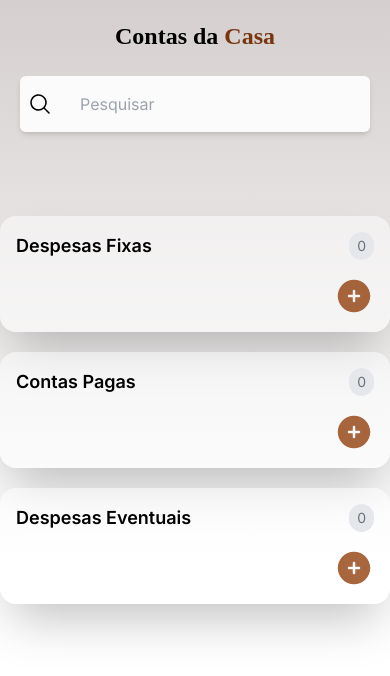
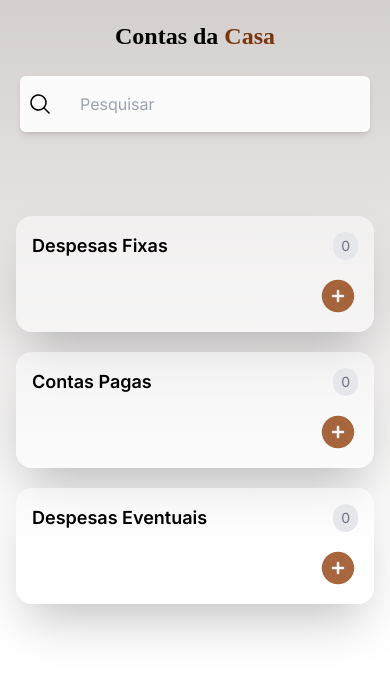
Before and after one commit to humbertocxc/house-bills-client, a Next.js app: page / in a window 390 px wide. Shown: the top 676 px of the page. Built offline with nearby package versions, Linux system fonts and the light colour scheme.

Commit message:
(refactor): rarrange columns hook

```diff
--- a/src/components/Board.tsx
+++ b/src/components/Board.tsx
@@ -4,6 +4,7 @@ import { useEffect } from "react";
 import { DragDropContext, DropResult, Droppable } from "@hello-pangea/dnd";
 import Column from "./Column";
 import useWindowSize from "@/hooks/useWindowSize";
+import useRearrangeColumns from "@/hooks/useRearrangeColumns";
 
 export default function Board() {
   const [board, getBoard, setBoardState] = useBoardStore(
@@ -11,15 +12,6 @@ export default function Board() {
   )
 
   const isMobile = useWindowSize();
-
-  const rearrangeColumns = ({ destination, source }: DropResult) => {
-    const entries = Array.from(board.columns.entries())
-    const [removed] = entries.splice(source.index, 1)
-    entries.splice(destination!.index, 0, removed)
-
-    const rearrangedColumns = new Map(entries)
-    setBoardState({ ...board, columns: rearrangedColumns })
-  }
 
   const rearrangeCards = ({ source, destination }: DropResult) => {
     const columns = Array.from(board.columns)
@@ -54,8 +46,10 @@ export default function Board() {
 
     if (!destination) return
     if (source.index === destination.index && source.droppableId === destination.droppableId) return
+
     if (type === 'column') {
-      rearrangeColumns(result)
+      const newBoard = useRearrangeColumns({ board, result })
+      setBoardState(newBoard)
       return
     }
 
@@ -71,7 +65,7 @@ export default function Board() {
       <Droppable droppableId="board" direction={isMobile ? 'vertical' : 'horizontal'} type="column">
         {(provided) => (
           <div
-            className="grid grid-cols-1 md:grid-cols-3 gap-5 max-w-7xl mx-auto pb-20"
+            className="grid grid-cols-1 md:grid-cols-3 gap-5 max-w-7xl mx-auto pb-20 px-4 md:px-0"
             {...provided.droppableProps}
             ref={provided.innerRef}
           >
--- /dev/null
+++ b/src/hooks/useRearrangeColumns.tsx
@@ -0,0 +1,21 @@
+import { useBoardStore } from '@/app/store'
+import { DropResult } from '@hello-pangea/dnd'
+
+interface IProps {
+  board: Board,
+  result: DropResult
+}
+
+function useRearrangeColumns({ board, result }: IProps) {
+  const { destination, source } = result
+
+  const entries = Array.from(board.columns.entries())
+  const [removed] = entries.splice(source.index, 1)
+  entries.splice(destination!.index, 0, removed)
+
+  const rearrangedColumns = new Map(entries)
+
+  return { ...board, columns: rearrangedColumns }
+}
+
+export default useRearrangeColumns
```
